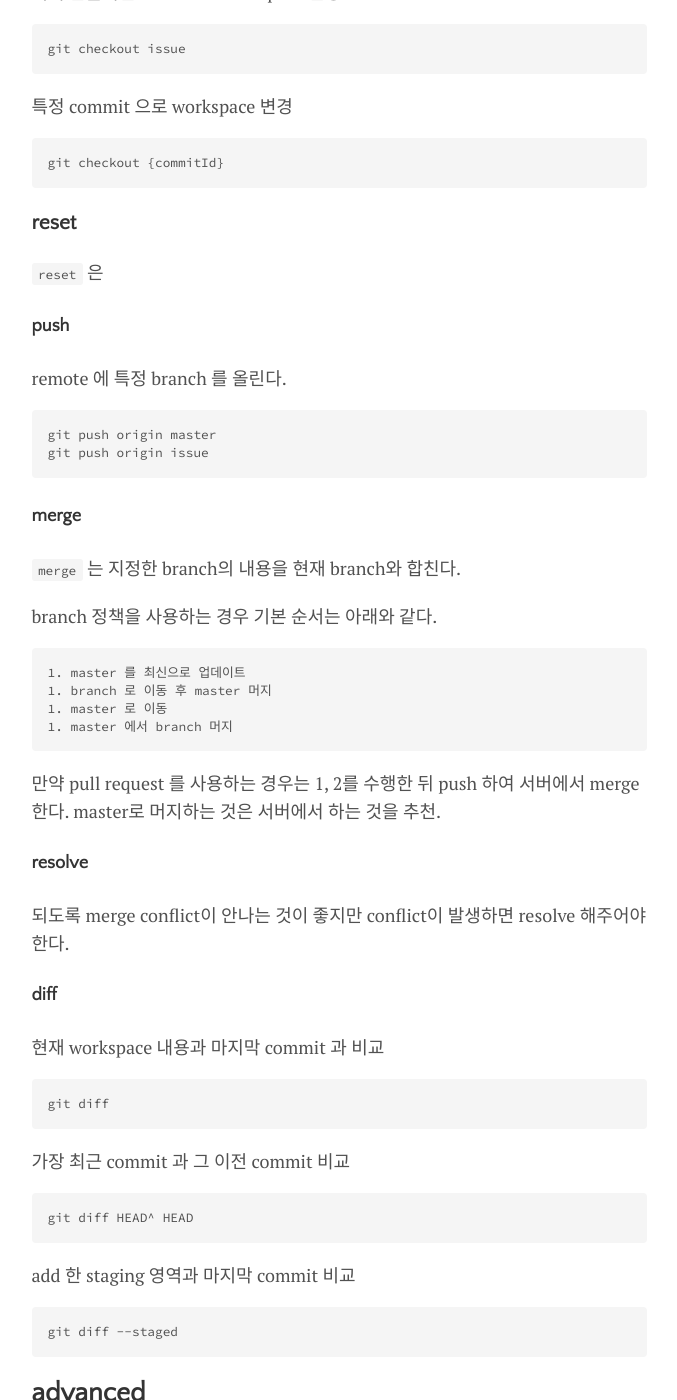
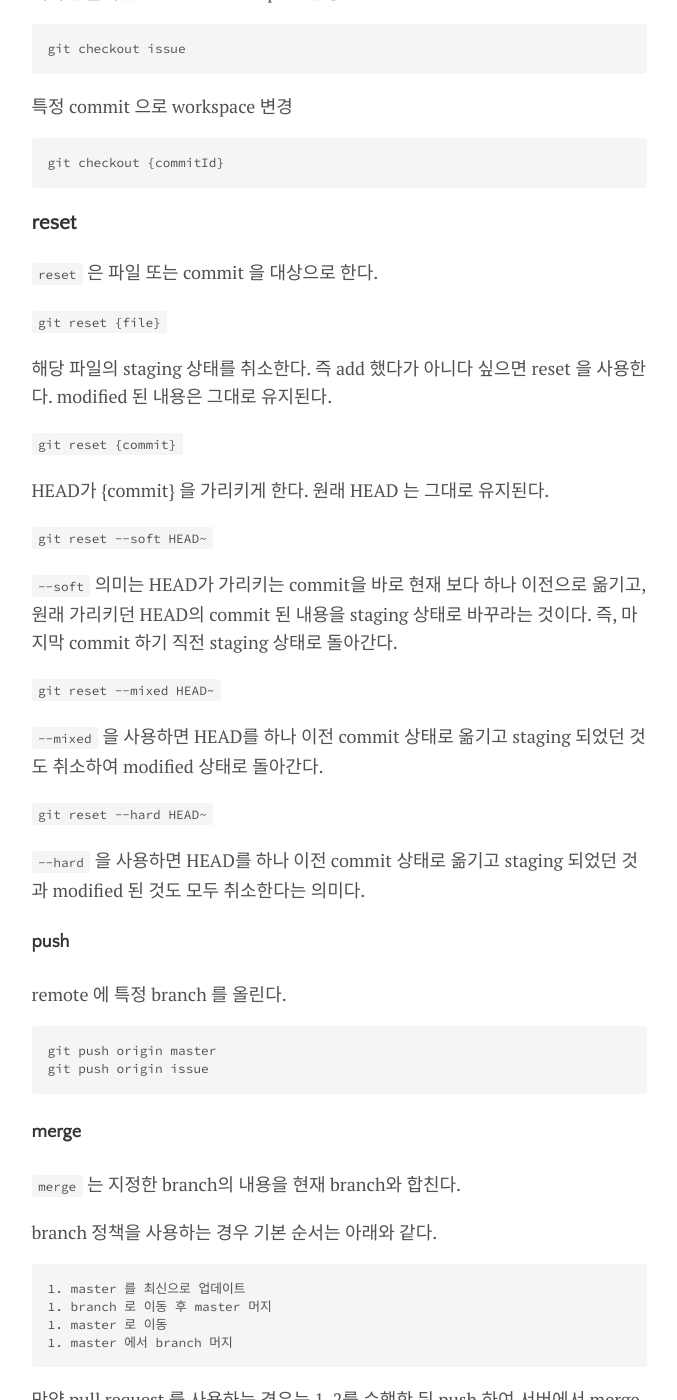
Before and after one commit to yinfinited/yinfinited.github.io, a Jekyll site: the page built from _posts/2018-06-26-git.md, in a window 1280 px wide and 1400 px high, scrolled down 1861 px. Shown: the whole window, without its empty margins (301-978 px from the left). Built offline with Jekyll 4.4.1, drawn with Linux system fonts in a browser that asks for light colours.

Commit message:
Update 2018-06-26-git.md

```diff
--- a/_posts/2018-06-26-git.md
+++ b/_posts/2018-06-26-git.md
@@ -86,7 +86,29 @@ git checkout {commitId}
 
 ### reset
 
-`reset` 은
+`reset` 은 파일 또는 commit 을 대상으로 한다.
+
+`git reset {file}`
+
+해당 파일의 staging 상태를 취소한다. 즉 add 했다가 아니다 싶으면 reset 을 사용한다. modified 된 내용은 그대로 유지된다.
+
+`git reset {commit}`
+
+HEAD가 {commit} 을 가리키게 한다. 원래 HEAD 는 그대로 유지된다.
+
+`git reset --soft HEAD~`
+
+`--soft` 의미는 HEAD가 가리키는 commit을 바로 현재 보다 하나 이전으로 옮기고, 원래 가리키던 HEAD의 commit 된 내용을 staging 상태로 바꾸라는 것이다. 즉, 마지막 commit 하기 직전 staging 상태로 돌아간다.
+
+`git reset --mixed HEAD~`
+
+`--mixed` 을 사용하면 HEAD를 하나 이전 commit 상태로 옮기고 staging 되었던 것도 취소하여 modified 상태로 돌아간다.
+
+
+`git reset --hard HEAD~`
+
+`--hard` 을 사용하면 HEAD를 하나 이전 commit 상태로 옮기고 staging 되었던 것과 modified 된 것도 모두 취소한다는 의미다.
+
 
 #### push
 
```
